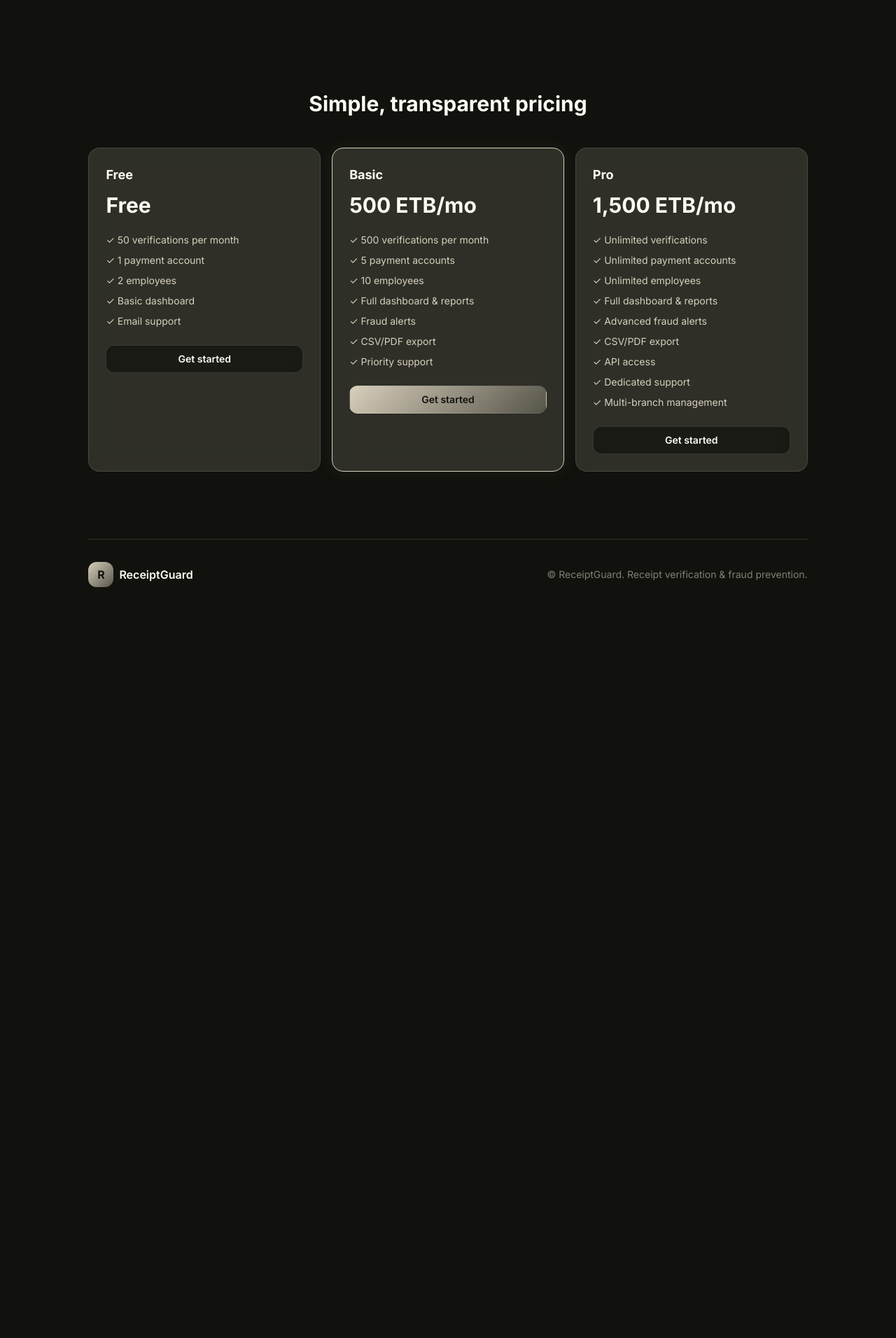
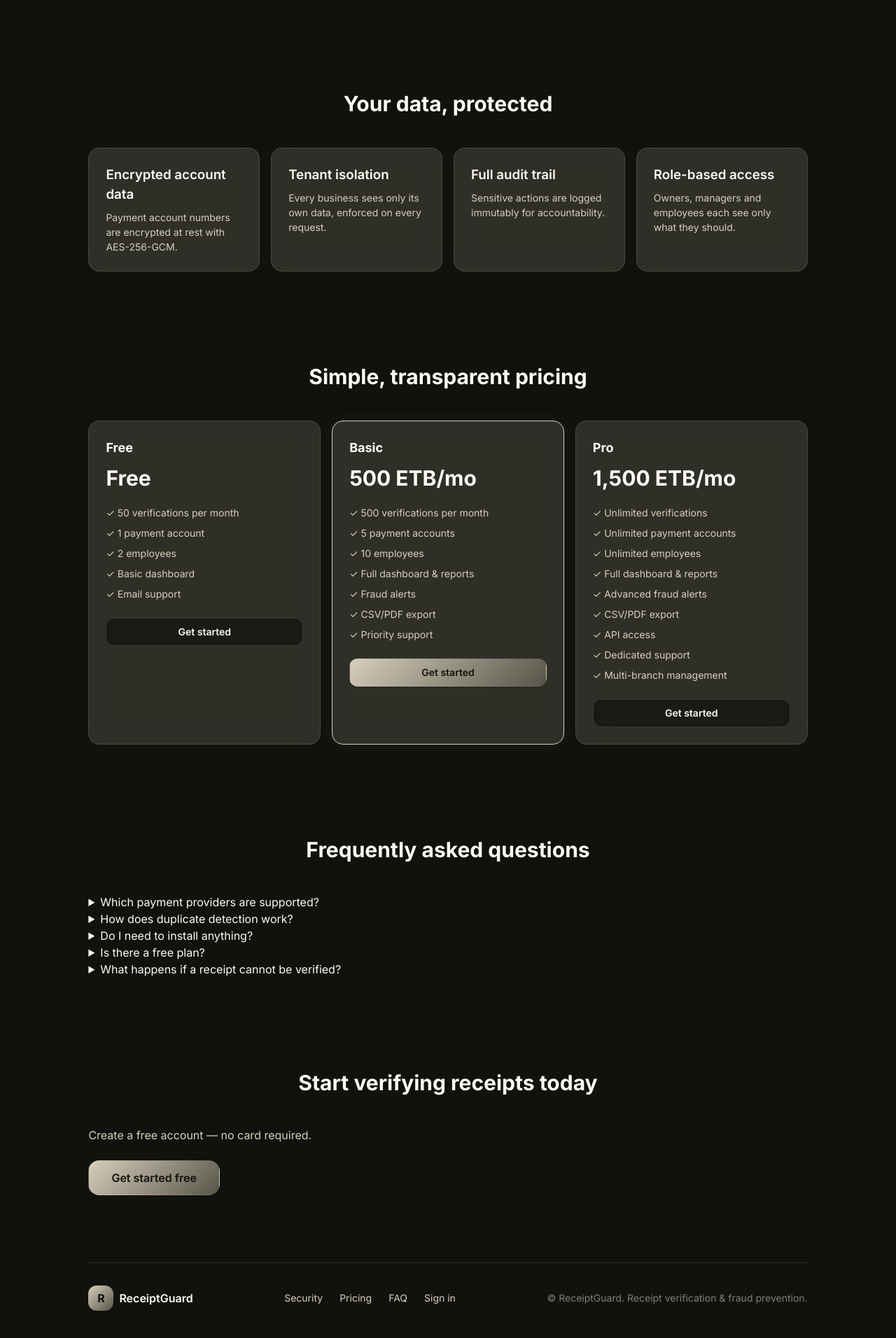
Before and after one commit to alexanderkebe/verify-receipt-app, a Next.js app: page / in a window 1280 px wide. Shown: the part 1481-3393 px from the top of the page at 70% size. Before the commit the page ends 2362 px from the top, so only its background shows below. Built offline with nearby package versions, Linux system fonts and the light colour scheme; no server answers.

Commit message:
Update landing page

```diff
--- a/src/app/page.tsx
+++ b/src/app/page.tsx
@@ -44,6 +44,36 @@ const FEATURES = [
     title: 'Reports & history',
     text: 'Searchable history and activity reports.',
     detail: 'Filter, review, and export the records you need for reconciliation.',
+  },
+];
+
+const SECURITY = [
+  { title: 'Encrypted account data', text: 'Payment account numbers are encrypted at rest with AES-256-GCM.' },
+  { title: 'Tenant isolation', text: 'Every business sees only its own data, enforced on every request.' },
+  { title: 'Full audit trail', text: 'Sensitive actions are logged immutably for accountability.' },
+  { title: 'Role-based access', text: 'Owners, managers and employees each see only what they should.' },
+];
+
+const FAQS = [
+  {
+    q: 'Which payment providers are supported?',
+    a: 'CBE, Telebirr, Dashen Bank, Bank of Abyssinia, CBE Birr, and M-Pesa — with more on the way.',
+  },
+  {
+    q: 'How does duplicate detection work?',
+    a: 'Each receipt reference is hashed and checked against your previously accepted payments, so a customer cannot reuse the same receipt twice.',
+  },
+  {
+    q: 'Do I need to install anything?',
+    a: 'No. It runs in any modern browser and can be installed as a progressive web app on your phone.',
+  },
+  {
+    q: 'Is there a free plan?',
+    a: 'Yes. The Free plan includes 50 verifications per month at no cost, so you can try it with no commitment.',
+  },
+  {
+    q: 'What happens if a receipt cannot be verified?',
+    a: 'You will see a clear “unable to verify” result with the reason, so your staff can ask for an alternative confirmation rather than guessing.',
   },
 ];
 
@@ -119,6 +149,18 @@ export default function Home() {
         </div>
       </section>
 
+      <section className={styles.section} id="security">
+        <h2 className={styles.sectionTitle}>Your data, protected</h2>
+        <div className="grid-4">
+          {SECURITY.map((s) => (
+            <div className="card card-padding" key={s.title}>
+              <h3 className="font-semibold">{s.title}</h3>
+              <p className="text-sm text-secondary mt-2">{s.text}</p>
+            </div>
+          ))}
+        </div>
+      </section>
+
       <section className={styles.section} id="pricing">
         <h2 className={styles.sectionTitle}>Simple, transparent pricing</h2>
         <div className="grid-3">
@@ -149,10 +191,44 @@ export default function Home() {
         </div>
       </section>
 
+      <section className={styles.section} id="faq">
+        <h2 className={styles.sectionTitle}>Frequently asked questions</h2>
+        <div className={styles.faqList}>
+          {FAQS.map((item) => (
+            <details className={styles.faqItem} key={item.q}>
+              <summary className={styles.faqQuestion}>{item.q}</summary>
+              <p className={styles.faqAnswer}>{item.a}</p>
+            </details>
+          ))}
+        </div>
+      </section>
+
+      <section className={`${styles.section} ${styles.ctaBanner}`}>
+        <h2 className={styles.sectionTitle}>Start verifying receipts today</h2>
+        <p className="text-secondary mb-6">Create a free account — no card required.</p>
+        <Link href="/register" className="btn btn-primary btn-lg">
+          Get started free
+        </Link>
+      </section>
+
       <footer className={styles.footer}>
         <div className="flex items-center gap-2">
           <span className={styles.brandIcon}>R</span>
           <span className="font-semibold">{APP_NAME}</span>
+        </div>
+        <div className="flex items-center gap-6 flex-wrap">
+          <Link href="#security" className="text-sm text-secondary">
+            Security
+          </Link>
+          <Link href="#pricing" className="text-sm text-secondary">
+            Pricing
+          </Link>
+          <Link href="#faq" className="text-sm text-secondary">
+            FAQ
+          </Link>
+          <Link href="/login" className="text-sm text-secondary">
+            Sign in
+          </Link>
         </div>
         <p className="text-sm text-muted">© {APP_NAME}. Receipt verification &amp; fraud prevention.</p>
       </footer>
```
